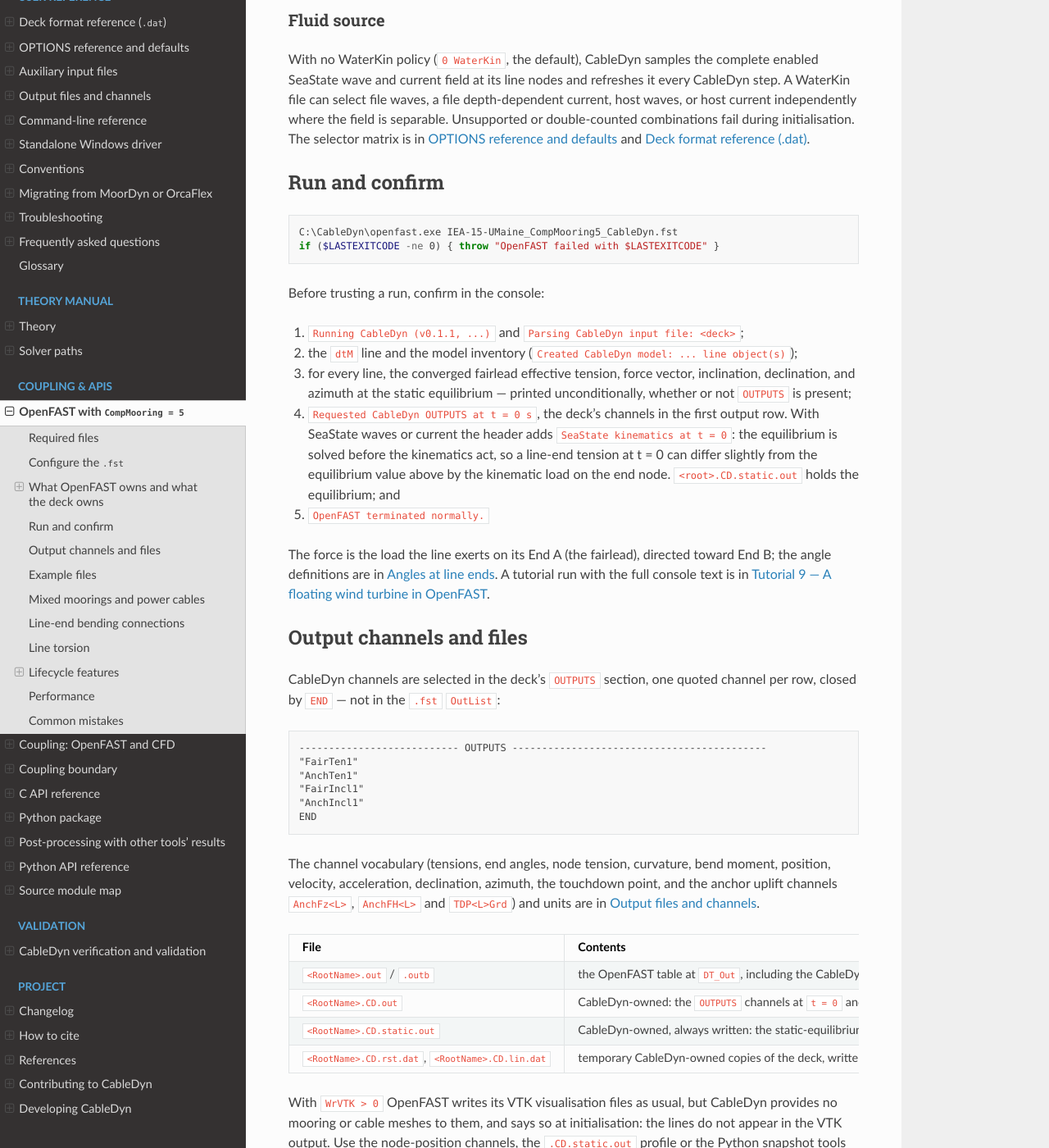
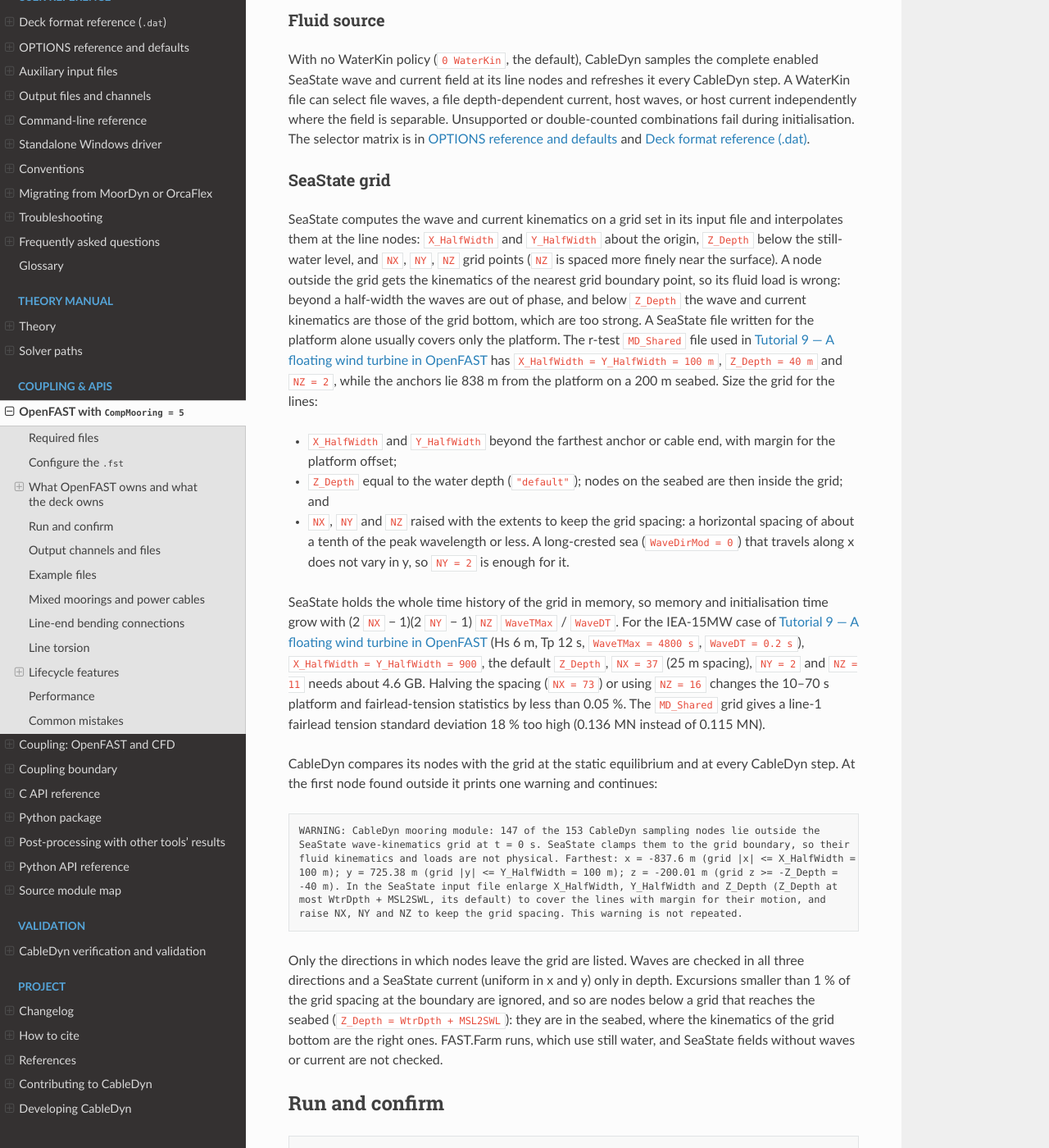
Before and after one commit to SMI-Lab-Inha/CableDyn, a Sphinx documentation site: the page built from doc/openfast.rst, in a window 1280 px wide and 1400 px high, scrolled down 1901 px. Shown: the whole window at 82% size. Built offline with Sphinx 7.4.7 and the Read the Docs theme 3.1.0, drawn with Linux system fonts in a browser that asks for light colours; some of the changed text lies outside the part shown.

Commit message:
feat: warn when line nodes lie outside the SeaState wave grid
SeaState evaluates its wave kinematics on a grid (X_HalfWidth,
Y_HalfWidth, Z_Depth) and clamps a point outside it to the boundary.
The r-test MD_Shared SeaState inputs, which the OpenFAST tutorial and
examples/openfast reuse, span 100 m and 40 m depth: they cover the
platform but not the moorings, whose nodes reach 840 m and 200 m depth.
Those nodes took the kinematics of the grid boundary, and their fluid
loads were wrong without a message: SeaState's own clamping notice is a
module-initialisation warning, which the OpenFAST glue discards.

The shell now checks the positions it samples, at the static
equilibrium and at every CableDyn step until it has warned once, and
prints one warning with the number of nodes outside the grid, the
farthest node in each direction and the SeaState inputs to enlarge.
Waves are checked in x, y and depth, a SeaState current in depth only;
nodes below a grid that reaches the seabed are not reported. FAST.Farm
and still water sample nothing and check nothing. After the warning
the check costs nothing.

The tutorial and examples/openfast now enlarge the grid (half-widths
900 m, Z_Depth to the seabed) and quote their results for it: with the
MD_Shared grid the line-1 fairlead tension standard deviation was 18 %
too high (0.136 against 0.115 MN). The manual's OpenFAST page gains a
SeaState grid section. The troubleshooting table had its header row
below two rows, which now sit under it.

Signed-off-by: Jae Hoon Seo <jaehoon.seo@inha.ac.kr>

```diff
--- a/doc/openfast.rst
+++ b/doc/openfast.rst
@@ -98,6 +98,57 @@ WaterKin file can select file waves, a file depth-dependent current, host waves,
 current independently where the field is separable. Unsupported or double-counted combinations
 fail during initialisation. The selector matrix is in :doc:`options` and :doc:`driver_format`.
 
+SeaState grid
+~~~~~~~~~~~~~
+
+SeaState computes the wave and current kinematics on a grid set in its input file and
+interpolates them at the line nodes: ``X_HalfWidth`` and ``Y_HalfWidth`` about the origin,
+``Z_Depth`` below the still-water level, and ``NX``, ``NY``, ``NZ`` grid points (``NZ`` is
+spaced more finely near the surface). A node outside the grid gets the kinematics of the
+nearest grid boundary point, so its fluid load is wrong: beyond a half-width the waves are
+out of phase, and below ``Z_Depth`` the wave and current kinematics are those of the grid
+bottom, which are too strong. A SeaState file written for the platform alone usually covers
+only the platform. The r-test ``MD_Shared`` file used in :doc:`tutorial_openfast` has
+``X_HalfWidth = Y_HalfWidth = 100 m``, ``Z_Depth = 40 m`` and ``NZ = 2``, while the anchors lie
+838 m from the platform on a 200 m seabed. Size the grid for the lines:
+
+* ``X_HalfWidth`` and ``Y_HalfWidth`` beyond the farthest anchor or cable end, with margin for
+  the platform offset;
+* ``Z_Depth`` equal to the water depth (``"default"``); nodes on the seabed are then inside the
+  grid; and
+* ``NX``, ``NY`` and ``NZ`` raised with the extents to keep the grid spacing: a horizontal
+  spacing of about a tenth of the peak wavelength or less. A long-crested sea (``WaveDirMod =
+  0``) that travels along x does not vary in y, so ``NY = 2`` is enough for it.
+
+SeaState holds the whole time history of the grid in memory, so memory and initialisation time
+grow with (2 ``NX`` − 1)(2 ``NY`` − 1) ``NZ`` ``WaveTMax`` / ``WaveDT``. For the
+IEA-15MW case of :doc:`tutorial_openfast` (Hs 6 m, Tp 12 s, ``WaveTMax = 4800 s``,
+``WaveDT = 0.2 s``), ``X_HalfWidth = Y_HalfWidth = 900``, the default ``Z_Depth``, ``NX = 37``
+(25 m spacing), ``NY = 2`` and ``NZ = 11`` needs about 4.6 GB. Halving the spacing (``NX = 73``)
+or using ``NZ = 16`` changes the 10–70 s platform and fairlead-tension statistics by less than
+0.05 %. The ``MD_Shared`` grid gives a line-1 fairlead tension standard deviation 18 % too high
+(0.136 MN instead of 0.115 MN).
+
+CableDyn compares its nodes with the grid at the static equilibrium and at every CableDyn step.
+At the first node found outside it prints one warning and continues:
+
+.. code-block:: text
+
+   WARNING: CableDyn mooring module: 147 of the 153 CableDyn sampling nodes lie outside the
+   SeaState wave-kinematics grid at t = 0 s. SeaState clamps them to the grid boundary, so their
+   fluid kinematics and loads are not physical. Farthest: x = -837.6 m (grid |x| <= X_HalfWidth =
+   100 m); y = 725.38 m (grid |y| <= Y_HalfWidth = 100 m); z = -200.01 m (grid z >= -Z_Depth =
+   -40 m). In the SeaState input file enlarge X_HalfWidth, Y_HalfWidth and Z_Depth (Z_Depth at
+   most WtrDpth + MSL2SWL, its default) to cover the lines with margin for their motion, and
+   raise NX, NY and NZ to keep the grid spacing. This warning is not repeated.
+
+Only the directions in which nodes leave the grid are listed. Waves are checked in all three
+directions and a SeaState current (uniform in x and y) only in depth. Excursions smaller than
+1 % of the grid spacing at the boundary are ignored, and so are nodes below a grid that reaches
+the seabed (``Z_Depth = WtrDpth + MSL2SWL``): they are in the seabed, where the kinematics of the
+grid bottom are the right ones. FAST.Farm runs, which use still water, and SeaState fields
+without waves or current are not checked.
+
 Run and confirm
 ---------------
 
@@ -193,8 +244,9 @@ Example files
 
 The turbine sub-models are not part of this repository. :doc:`tutorial_openfast` gives the exact
 steps to fetch them from OpenFAST's ``r-test`` (``glue-codes/fast-farm/MD_Shared`` at revision
-``dd5feaaaa500ba7283140107806300d551cff0a7``) and to reset that farm model's turbine-1 initial
-pose to a single turbine at the origin.
+``dd5feaaaa500ba7283140107806300d551cff0a7``), to reset that farm model's turbine-1 initial
+pose to a single turbine at the origin, and to enlarge its SeaState grid to cover the moorings
+(see *SeaState grid*).
 
 Mixed moorings and power cables
 -------------------------------
```
Also changed, not shown: CHANGELOG.md (+13 -0 lines), doc/troubleshooting.rst (+12 -3 lines), doc/tutorial_openfast.rst (+53 -32 lines), examples/openfast/README.md, 1 other file.
